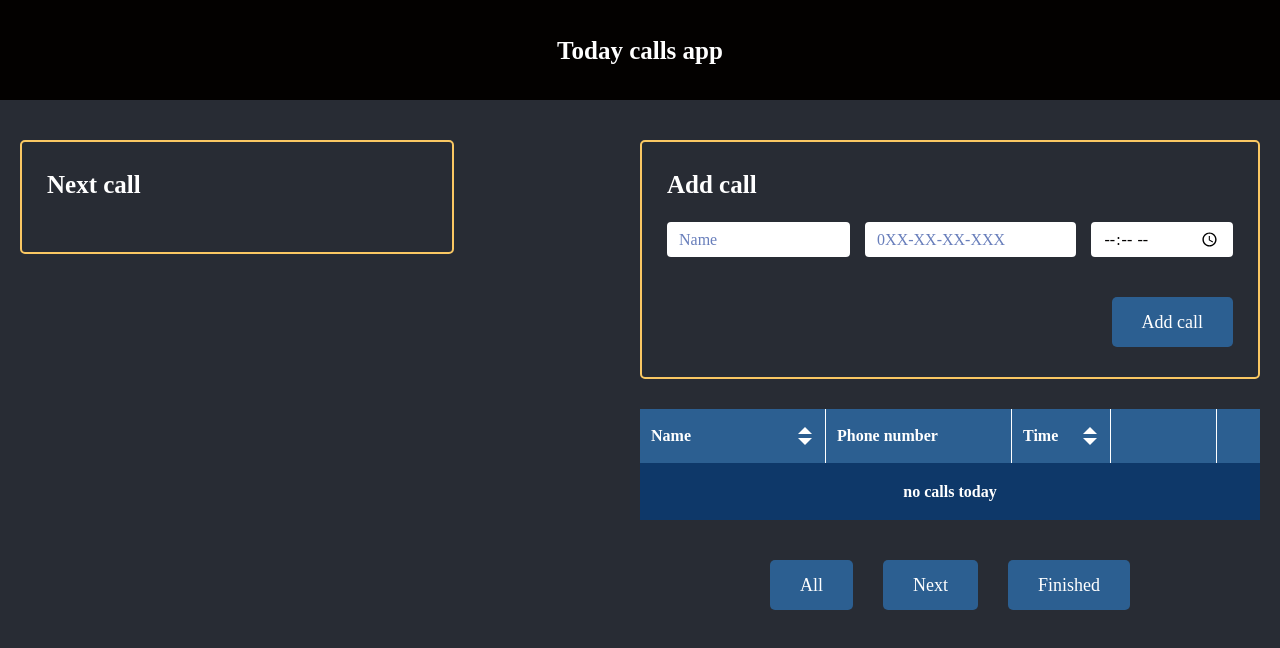
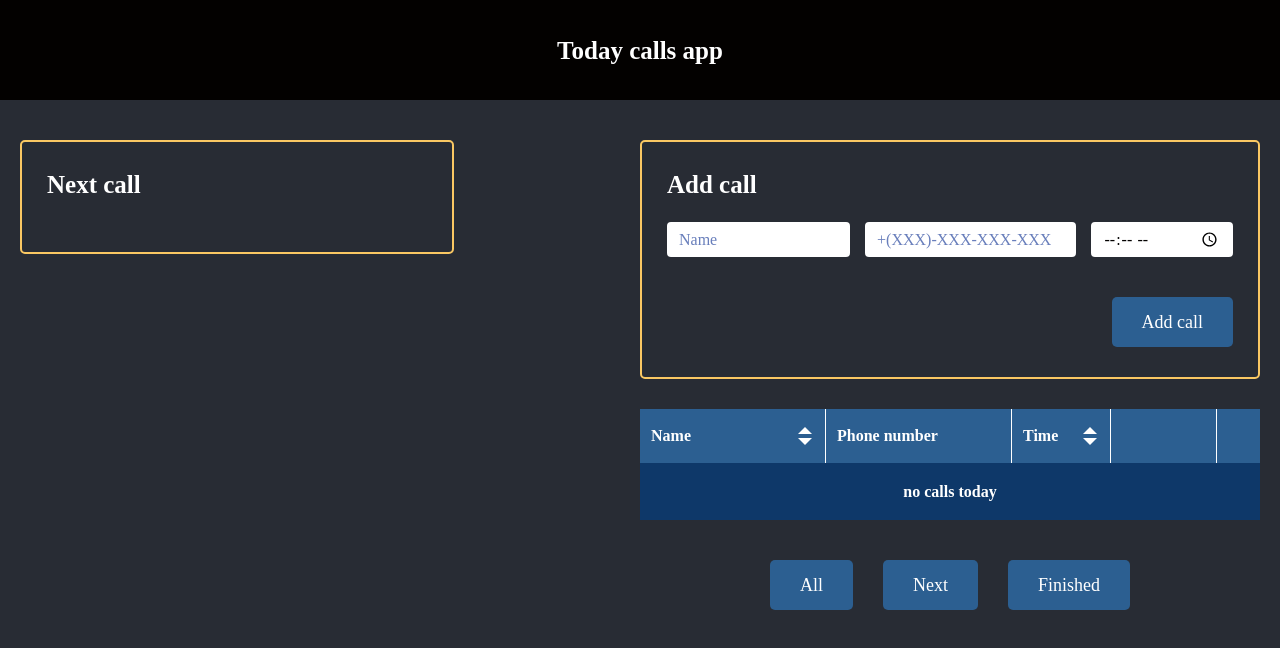
Before and after one commit to KolosAnd/today-calls, a React (Create React App) app: page / in a window 1280 px wide. Shown: the top 648 px of the page. Built offline with nearby package versions, Linux system fonts and the light colour scheme; the HTML template or start-up script is replaced by a standard one.

Commit message:
develop - update regExp for phone

```diff
--- a/src/components/AddCallForm/AddCallForm.tsx
+++ b/src/components/AddCallForm/AddCallForm.tsx
@@ -15,7 +15,7 @@ const initialState: ICallScheme = {
 
 const textOnly = (value) => /^\D+$/.test(value);
 const dateReg = (value) => /^\d\d:\d\d+$/.test(value);
-const phoneNumberReg = (value) => /^[0]\d\d\-\d\d\-\d\d\-\d\d\d+$/.test(value);
+const phoneNumberReg = (value) => /^\+|(0{2})|[\(]?\d{3}[\)]?[-\s]?\d{3}[-\s]?\d{3}[-\s]?\d{3}$/.test(value);
 
 const schema = yup.object({
     // @ts-ignore
@@ -24,7 +24,7 @@ const schema = yup.object({
         .typeError('Только текст'),
     // @ts-ignore
     phone: yup.string().required('Обязательное поле')
-        .test('0xx-xx-xx-xxx', '0xx-xx-xx-xxx', phoneNumberReg).min(13, 'Телефон 15 символов').max(13, 'Телефон 15 символов')
+        .test('+(xxx)-xxx-xxx-xxx', '+(xxx)-xxx-xxx-xxx', phoneNumberReg).min(13, 'Телефон минимум 13 символов').max(18, 'Телефон максимум 18 символов')
         .typeError('Введите коректный номер'),
     // @ts-ignore
     time: yup.string().required('Обязательное поле').test('Некоректная дата', 'Некоректная дата', dateReg).typeError('Только дата'),
@@ -49,7 +49,12 @@ export const AddCallForm = ({addOneCall}) => {
         form.append("time", data.time);
 
         const timeInMilisec:number = TimeFunc(call.time, Date.now());
-        setCall({...call, id:  Date.now(), milisec: timeInMilisec  });
+        let newCall = {
+            id:  Date.now(),
+            milisec: timeInMilisec,
+            phone: '00'+call.phone.replaceAll(/[\(\)\-\+\s]/g,'').replaceAll(/^(0{2})/g,'')
+        }
+        setCall({ ...call, ...newCall});
 
     }
 
@@ -90,7 +95,7 @@ export const AddCallForm = ({addOneCall}) => {
                             onChange={e => {setCall({...call, phone: e.target.value}) }}
                             name="phone"
                             value={call.phone}
-                            placeholder="0ХХ-ХХ-ХХ-ХХХ"
+                            placeholder="+(ХХX)-XXХ-XХХ-ХХХ"
                             type="text"
                             className={errors.phone
                                 ? "add-call__input error" : "add-call__input"
```
